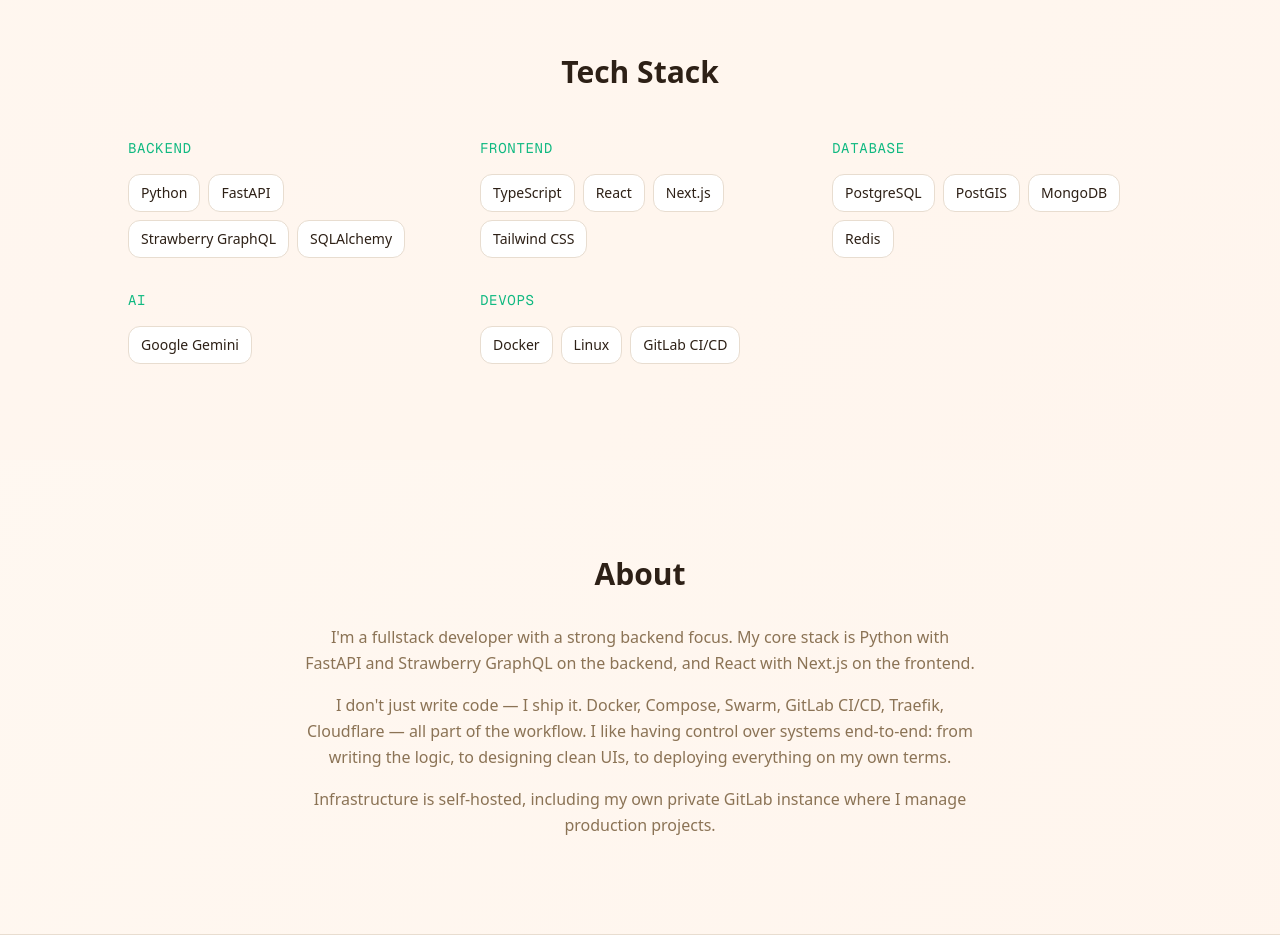
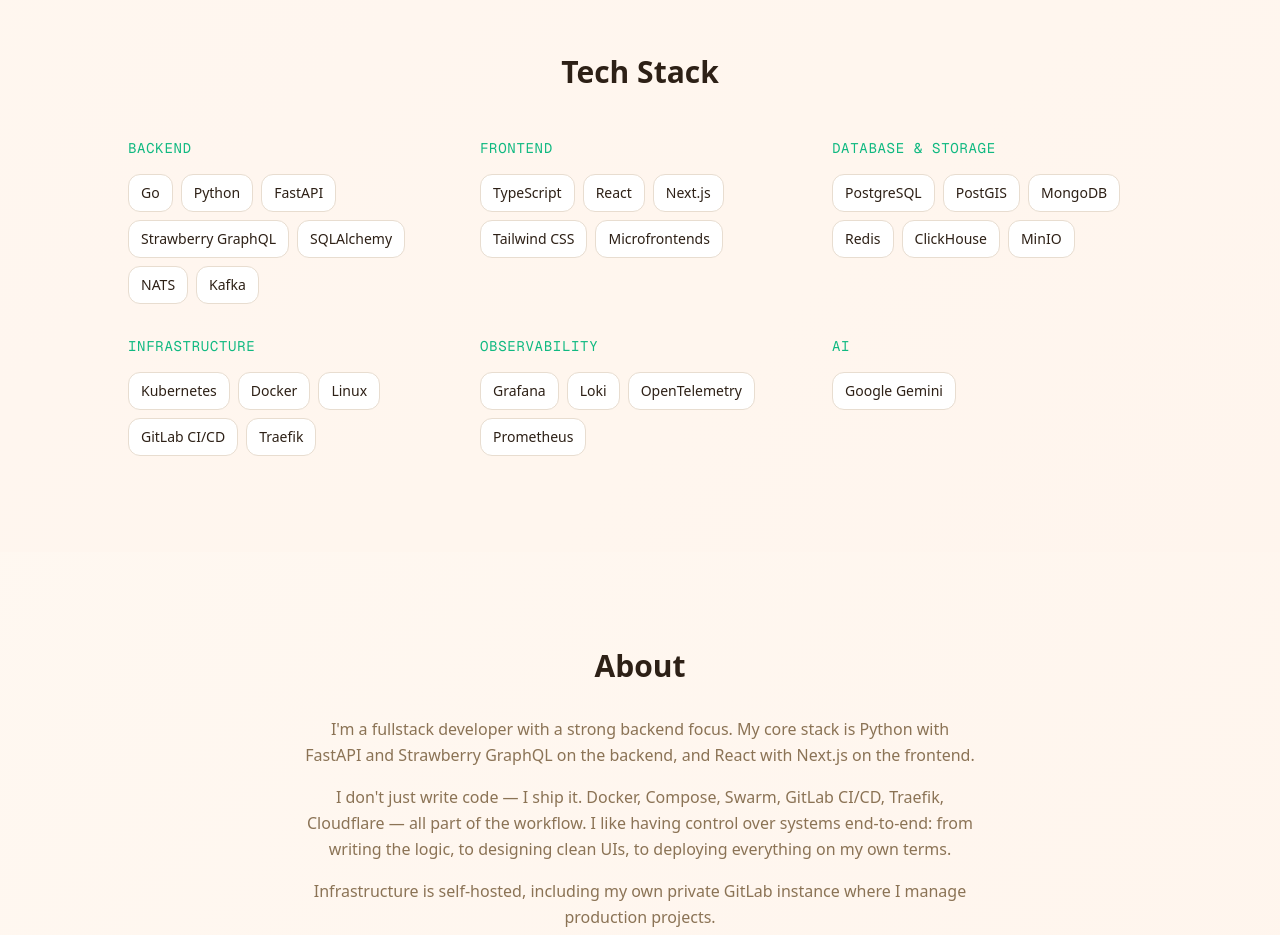
Before and after one commit to Dimitrymas/dimitrymas.github.io, a Next.js app: page / in a window 1280 px wide. Shown: the part 1580-2515 px from the top of the page. Built offline with nearby package versions, Linux system fonts and the light colour scheme.

Commit message:
Expand tech stack: Go, Kafka, NATS, K8s, ClickHouse, observability

```diff
--- a/src/components/TechStack.tsx
+++ b/src/components/TechStack.tsx
@@ -10,23 +10,27 @@
 const categories: TechCategory[] = [
   {
     name: "Backend",
-    items: ["Python", "FastAPI", "Strawberry GraphQL", "SQLAlchemy"],
+    items: ["Go", "Python", "FastAPI", "Strawberry GraphQL", "SQLAlchemy", "NATS", "Kafka"],
   },
   {
     name: "Frontend",
-    items: ["TypeScript", "React", "Next.js", "Tailwind CSS"],
+    items: ["TypeScript", "React", "Next.js", "Tailwind CSS", "Microfrontends"],
   },
   {
-    name: "Database",
-    items: ["PostgreSQL", "PostGIS", "MongoDB", "Redis"],
+    name: "Database & Storage",
+    items: ["PostgreSQL", "PostGIS", "MongoDB", "Redis", "ClickHouse", "MinIO"],
+  },
+  {
+    name: "Infrastructure",
+    items: ["Kubernetes", "Docker", "Linux", "GitLab CI/CD", "Traefik"],
+  },
+  {
+    name: "Observability",
+    items: ["Grafana", "Loki", "OpenTelemetry", "Prometheus"],
   },
   {
     name: "AI",
     items: ["Google Gemini"],
-  },
-  {
-    name: "DevOps",
-    items: ["Docker", "Linux", "GitLab CI/CD"],
   },
 ];
 
```
